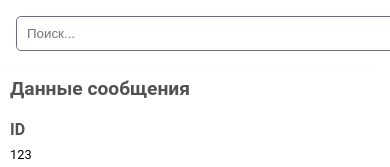
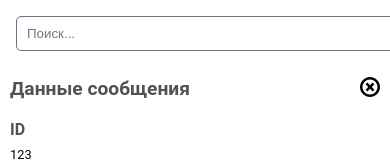
Before and after one commit to UlianaSavi/MKO-test-app, an Angular app: page / in a window 390 px wide. Shown: the top 167 px of the page. Built offline with nearby package versions, Linux system fonts and the light colour scheme.

Commit message:
add cross for sidebar in mobile

```diff
--- a/src/app/sidebar/components/sidebar/sidebar.component.html
+++ b/src/app/sidebar/components/sidebar/sidebar.component.html
@@ -1,4 +1,7 @@
 <h3 class="h3">Данные сообщения</h3>
+<div class="cross">
+  <img class="img" src="/assets/icons/cross.svg" alt="cross">
+</div>
 <div class="info">
   <div class="info__item">
     <div class="info__item__title">ID</div>
--- a/src/app/sidebar/components/sidebar/sidebar.component.scss
+++ b/src/app/sidebar/components/sidebar/sidebar.component.scss
@@ -5,6 +5,8 @@
   min-width: 300px;
   max-width: 400px;
   padding: 10px;
+
+  position: relative;
 }
 
 .h3 {
@@ -12,6 +14,21 @@
 
   color: $dark-grey;
   font-size: 1.2em;
+}
+
+.cross {
+  display: none;
+  width: fit-content;
+  height: fit-content;
+  position: absolute;
+  right: 10px;
+  top: 10px;
+
+  cursor: pointer;
+}
+
+.img {
+  max-width: 20px;
 }
 
 .info {
@@ -61,6 +78,10 @@
 
     box-shadow: $box-shadow;
   }
+
+  .cross {
+    display: block;
+  }
 }
 
 @media (max-width: 420px) {
```
Also changed, not shown: src/assets/icons/cross.svg (added).
